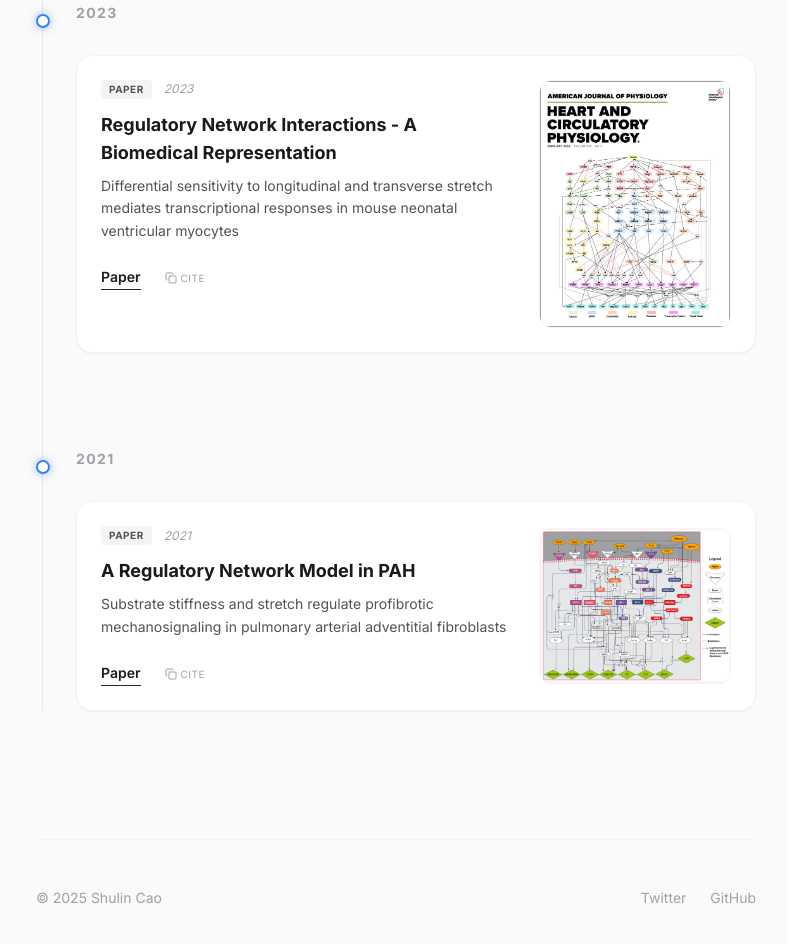
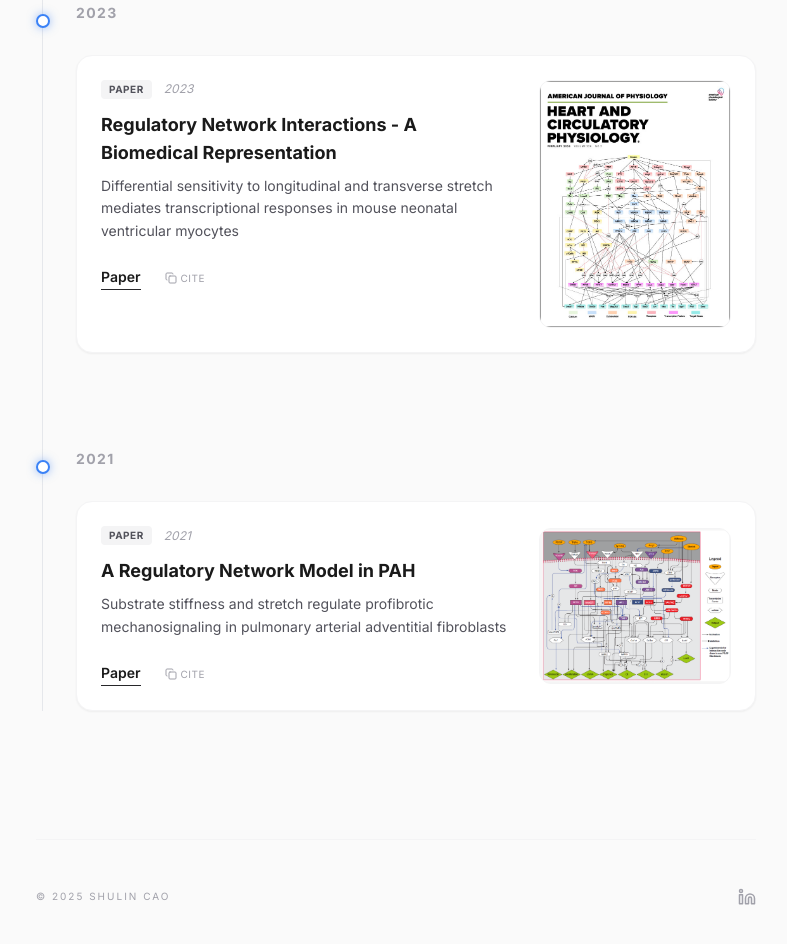
Before and after one commit to sharbie/sharbie.github.io, a plain HTML site: page index.html in a window 1280 px wide. Shown: the part 1028-1972 px from the top of the page, without its empty margins (244-1031 px from the left). Drawn offline with nearby package versions, Linux system fonts and the light colour scheme.

Commit message:
Update index.html

```diff
--- a/index.html
+++ b/index.html
@@ -137,11 +137,12 @@
             </section>
         </div>
 
-        <footer class="mt-32 pt-12 border-t border-zinc-100 dark:border-zinc-800 flex justify-between items-center text-zinc-400 text-sm">
+        <footer class="mt-32 pt-12 border-t border-zinc-100 dark:border-zinc-800 flex justify-between items-center text-zinc-400 dark:text-zinc-500 text-[10px] uppercase tracking-[0.2em]">
             <p>© 2025 Shulin Cao</p>
-            <div class="flex gap-6">
-                <a href="#" class="hover:text-zinc-800">Twitter</a>
-                <a href="#" class="hover:text-zinc-800">GitHub</a>
+            <div class="flex gap-6 items-center">
+                <a href="https://www.linkedin.com/in/lynncho1993/" target="_blank" rel="noopener" class="hover:text-zinc-800 dark:hover:text-white transition-colors" title="LinkedIn">
+                    <svg xmlns="http://www.w3.org/2000/svg" width="18" height="18" viewBox="0 0 24 24" fill="none" stroke="currentColor" stroke-width="2" stroke-linecap="round" stroke-linejoin="round"><path d="M16 8a6 6 0 0 1 6 6v7h-4v-7a2 2 0 0 0-2-2 2 2 0 0 0-2 2v7h-4v-7a6 6 0 0 1 6-6z"/><rect width="4" height="12" x="2" y="9"/><circle cx="4" cy="4" r="2"/></svg>
+                </a>
             </div>
         </footer>
     </main>
```
